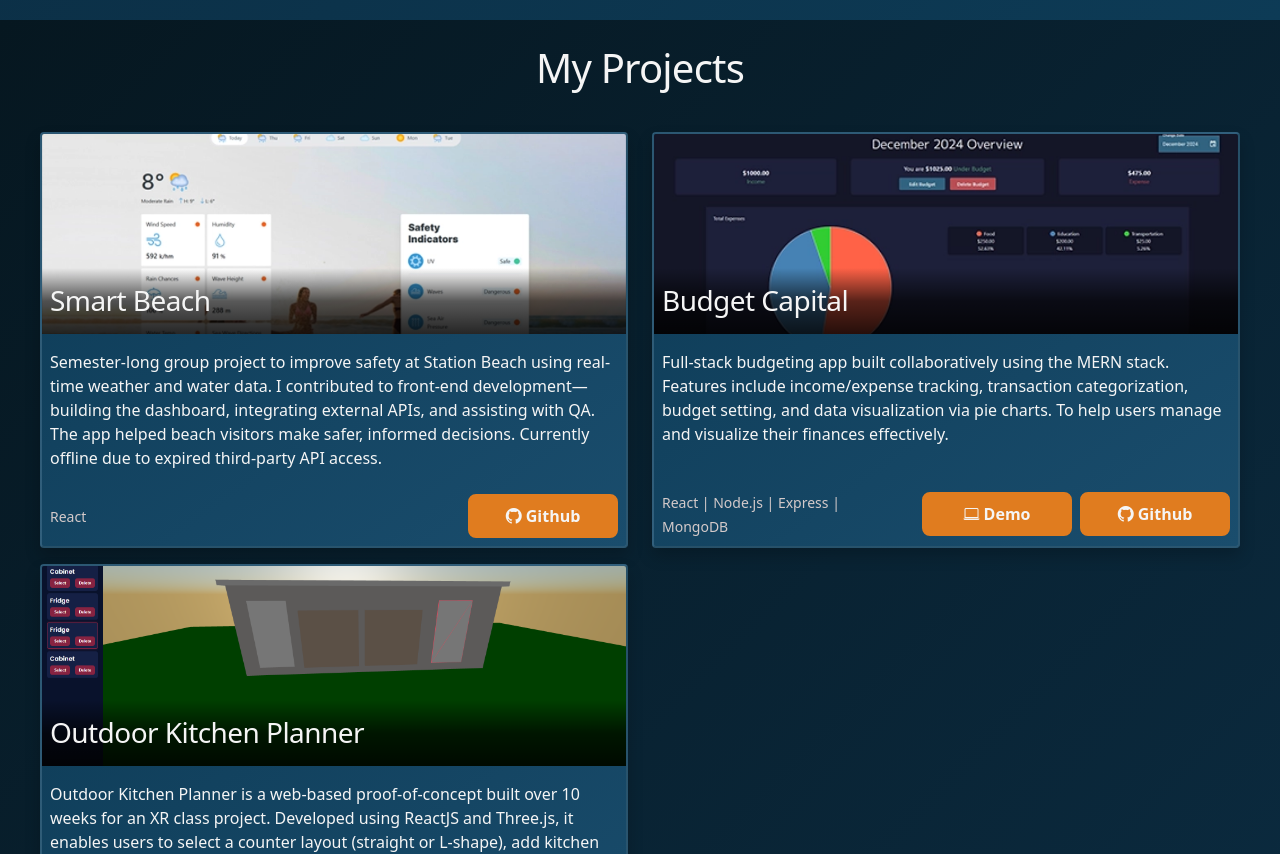
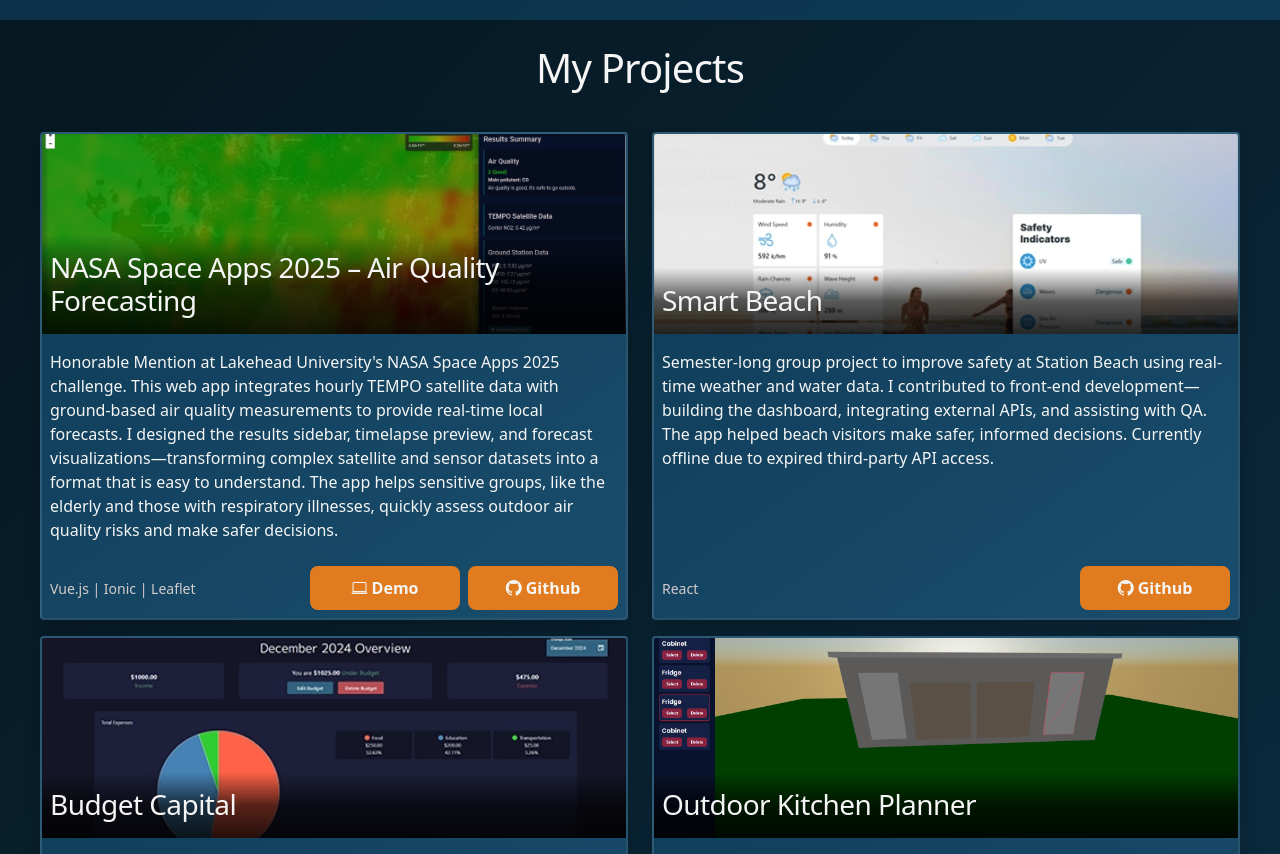
Before and after one commit to Jenna-Deamer/Portfolio, a React (Vite) app: page / in a window 1280 px wide. Shown: the part 1420-2274 px from the top of the page. Built offline with nearby package versions, Linux system fonts and the light colour scheme.

Commit message:
Add Space Apps 2025 project, Fix broken link in contact, Add aria labels

```diff
--- a/src/components/CanvasBackground.tsx
+++ b/src/components/CanvasBackground.tsx
@@ -184,7 +184,7 @@ const CanvasBackground = () => {
     }, []);
 
     return (
-        <canvas
+        <canvas role="presentation"
             ref={canvasRef}
             style={{
                 position: "absolute",
--- a/src/components/Contact.tsx
+++ b/src/components/Contact.tsx
@@ -52,7 +52,7 @@ function Contact() {
                                     aria-hidden="true"
                                 ></i>
                                 <a
-                                    href="https://www.linkedin.com/in/your-profile"
+                                    href="www.linkedin.com/in/jenna-deamer"
                                     target="_blank"
                                     rel="noopener noreferrer"
                                 >
@@ -94,7 +94,7 @@ function Contact() {
                                 minLength={10}
                             ></textarea>
                             <div>
-                                <button type="submit" className="cta-button">
+                                <button type="submit" className="cta-button" aria-label="Send Message">
                                     Submit
                                     <i
                                         className="bi bi-send-fill"
--- a/src/data/ProjectData.tsx
+++ b/src/data/ProjectData.tsx
@@ -1,4 +1,15 @@
 const projectCards = [
+        {
+        title: "NASA Space Apps 2025 – Air Quality Forecasting",
+        imgSrc: "/thumbnails/SpaceApps2025Thumbnail.webp",
+        imgAlt: "NASA Space Apps Thumbnail",
+        description:
+            "Honorable Mention at Lakehead University's NASA Space Apps 2025 challenge. This web app integrates hourly TEMPO satellite data with ground-based air quality measurements to provide real-time local forecasts. I designed the results sidebar, timelapse preview, and forecast visualizations—transforming complex satellite and sensor datasets into a format that is easy to understand. The app helps sensitive groups, like the elderly and those with respiratory illnesses, quickly assess outdoor air quality risks and make safer decisions.",
+        githubUrl: "https://github.com/Jenna-Deamer/2025-space-apps-frontend",
+        demoUrl: "https://tempo-analytics.vercel.app/",
+        AriaLabel: "Visit live demo of NASA Space Apps project",
+        skills: ["Vue.js", "Ionic", "Leaflet"],
+    },
     {
         title: "Smart Beach",
         imgSrc: "/thumbnails/SmartBeachThumbnail.webp",
@@ -34,6 +45,9 @@ const projectCards = [
     },
 
 
+
+
+
 ];
 
 export default projectCards;
```
Also changed, not shown: public/thumbnails/SpaceApps2025Thumbnail.webp (added), 1 other file (tests, documents, lock files or other folders). Lines whose indentation alone changed are shown as unchanged.
